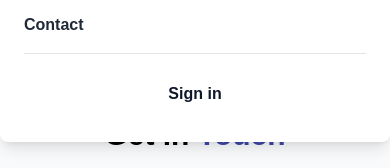
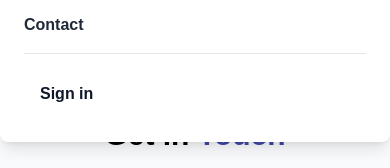
Before and after one commit to NabilaFerdousPrapty/Suite-Spot, a Next.js app: page /contact in a window 390 px wide. Both pictures are taken after a click on the button 346 px from the left and 44 px from the top of the page. Shown: the part 251-419 px from the top of the page. Built offline with nearby package versions, Linux system fonts and the light colour scheme; no server answers.

Commit message:
hydration issue fixed

```diff
--- a/components/Home/Navbar.tsx
+++ b/components/Home/Navbar.tsx
@@ -108,9 +108,9 @@ export default function Navbar() {
         </SignedIn>
         <SignedOut>
           <div className="flex flex-col cursor-pointer">
-            <button className="px-4 py-3 hover:bg-neutral-100 transition font-semibold">
+            <div className="px-4 py-3 hover:bg-neutral-100 transition font-semibold">
               <SignInButton />
-            </button>
+            </div>
           </div>
         </SignedOut>
       </div>
@@ -141,9 +141,9 @@ export default function Navbar() {
             </SignedIn>
             <SignedOut>
               <div className="flex flex-col cursor-pointer">
-                <button className="px-4 py-3 hover:bg-neutral-100 transition font-semibold">
+                <div className="px-4 py-3 hover:bg-neutral-100 transition font-semibold">
                   <SignInButton />
-                </button>
+                </div>
               </div>
             </SignedOut>
           </div>
```
